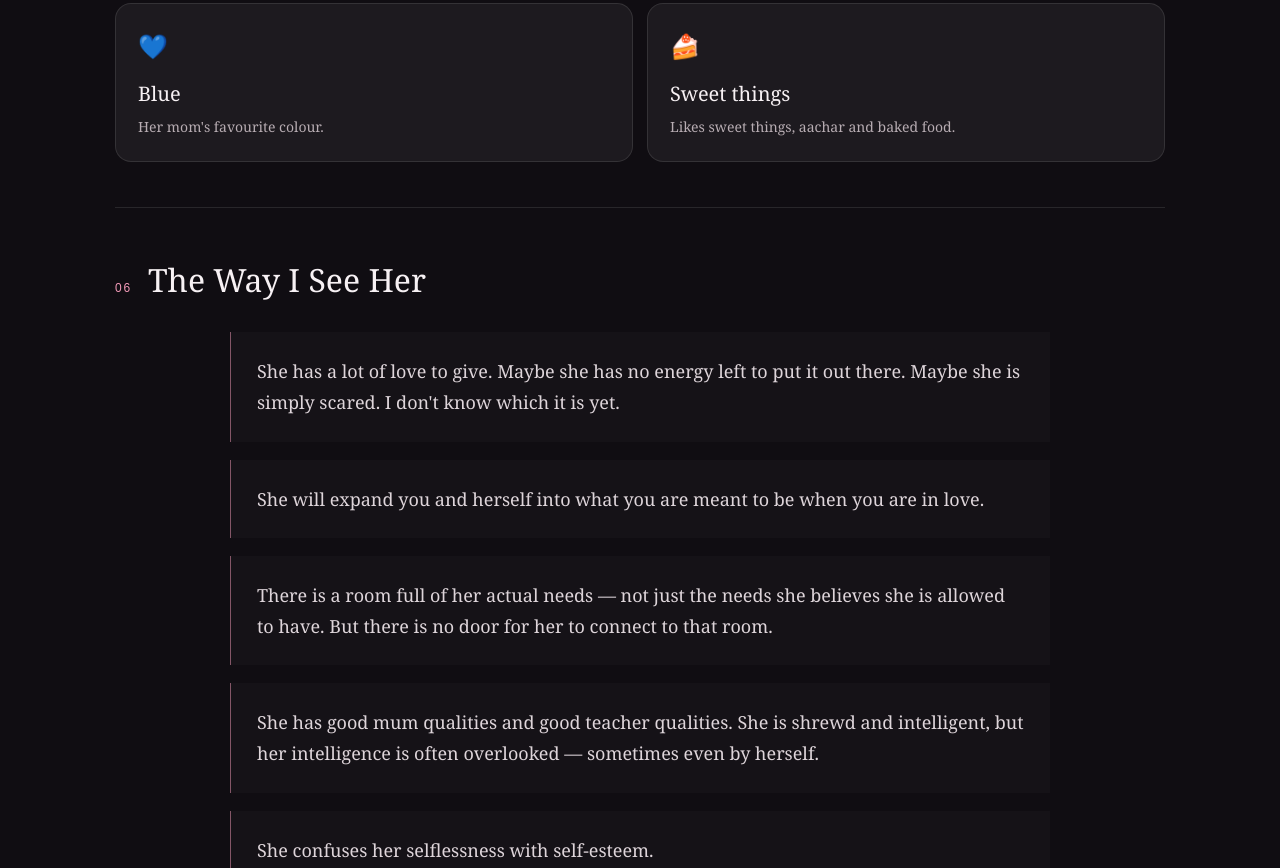
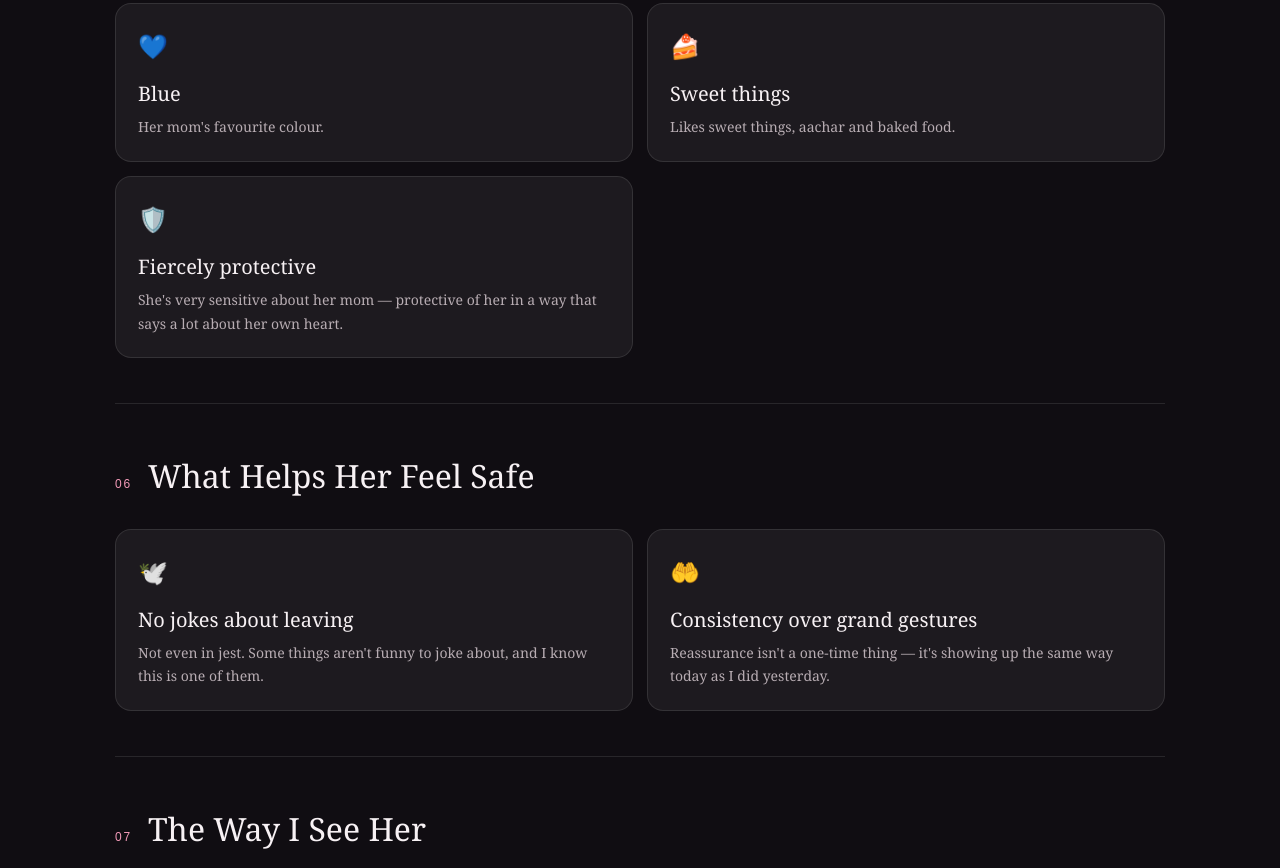
Before and after one commit to uniqueabhijeet/AbhijeetJoshi, a plain HTML site: page her.html in a window 1280 px wide. Shown: the part 2841-3709 px from the top of the page. Drawn offline with Linux system fonts and the light colour scheme.

Commit message:
Update her.html with new sections

```diff
--- a/her.html
+++ b/her.html
@@ -100,12 +100,32 @@
       <div class="cards compact">
         <article class="card"><span class="icon">💙</span><h3>Blue</h3><p>Her mom's favourite colour.</p></article>
         <article class="card"><span class="icon">🍰</span><h3>Sweet things</h3><p>Likes sweet things, aachar and baked food.</p></article>
+        <article class="card"><span class="icon">🛡️</span><h3>Fiercely protective</h3><p>She's very sensitive about her mom — protective of her in a way that says a lot about her own heart.</p></article>
+      </div>
+    </section>
+
+    <section class="section">
+      <div class="section-heading">
+        <span>06</span>
+        <h2>What Helps Her Feel Safe</h2>
+      </div>
+      <div class="cards compact">
+        <article class="card">
+          <span class="icon">🕊️</span>
+          <h3>No jokes about leaving</h3>
+          <p>Not even in jest. Some things aren't funny to joke about, and I know this is one of them.</p>
+        </article>
+        <article class="card">
+          <span class="icon">🤲</span>
+          <h3>Consistency over grand gestures</h3>
+          <p>Reassurance isn't a one-time thing — it's showing up the same way today as I did yesterday.</p>
+        </article>
       </div>
     </section>
 
     <section class="section observations">
       <div class="section-heading">
-        <span>06</span>
+        <span>07</span>
         <h2>The Way I See Her</h2>
       </div>
 
@@ -116,7 +136,7 @@
         <p>She will expand you and herself into what you are meant to be when you are in love.</p>
       </div>
       <div class="observation">
-        <p>There is a room full of her actual needs — not just the needs she believes she is allowed to have. But there is no door for her to connect to that room.</p>
+        <p>There is a room full of her actual needs — not just the needs she believes she is allowed to have. But there is no door for her to connect to that room. She is alone in there. Not the kind of alone that means empty — just the kind where no one has been able to reach her yet.</p>
       </div>
       <div class="observation">
         <p>She has good mum qualities and good teacher qualities. She is shrewd and intelligent, but her intelligence is often overlooked — sometimes even by herself.</p>
```
